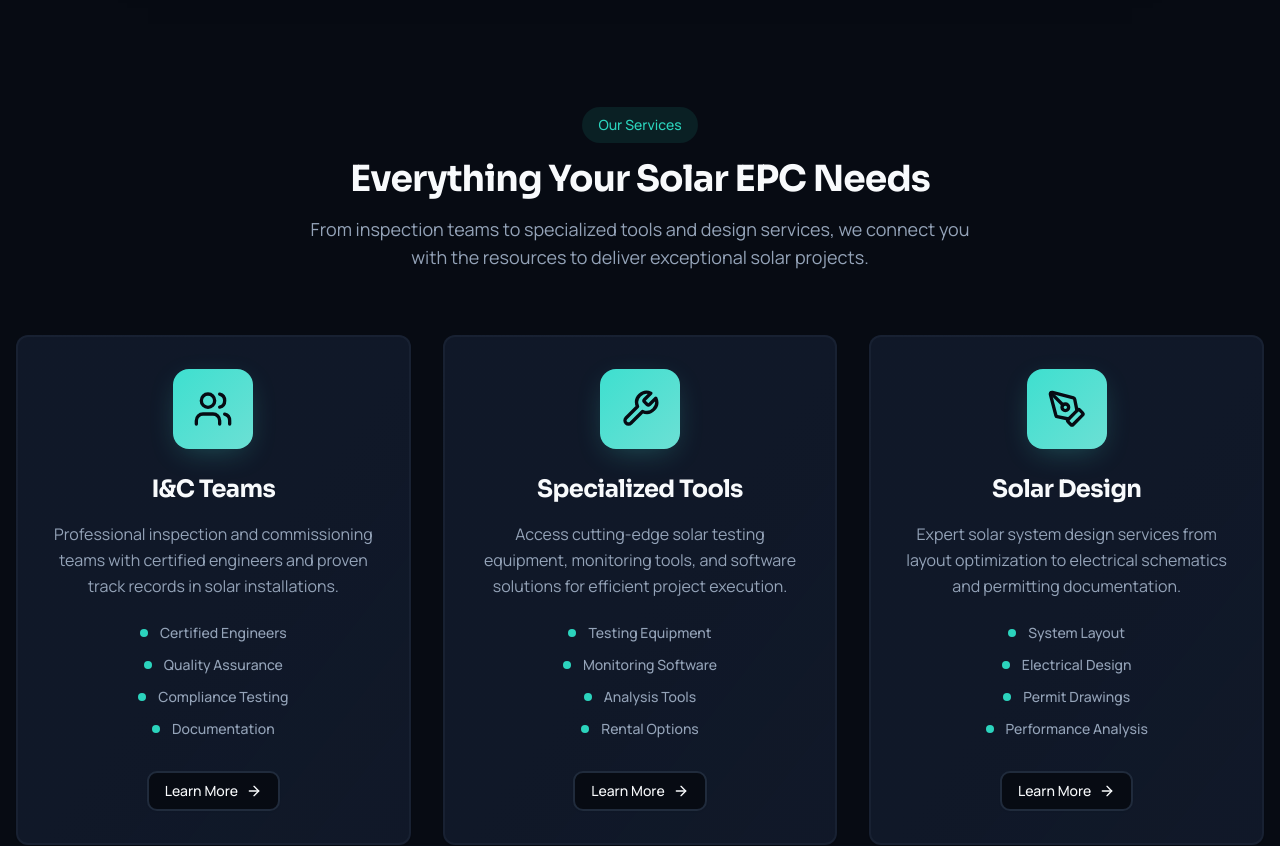
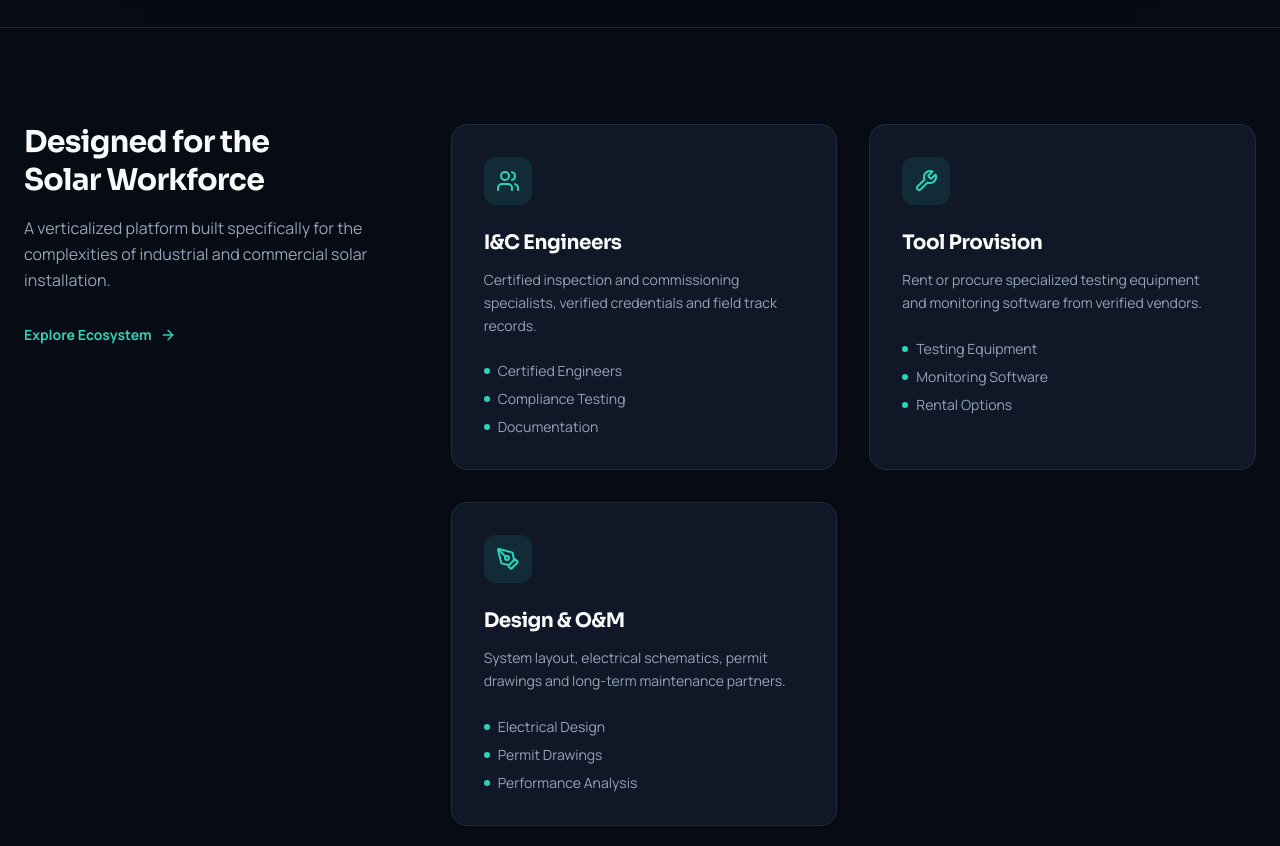
Before and after one commit to helioshiftsolar-ship-it/solar-crew-connect, a React (Vite) app: page / in a window 1280 px wide. Shown: the part 1000-1846 px from the top of the page. Built offline with nearby package versions, Linux system fonts and the light colour scheme.

Commit message:
Changes
Co-authored-by: helioshiftsolar-ship-it <239119724+helioshiftsolar-ship-it@users.noreply.github.com>

```diff
--- a/src/components/Services.tsx
+++ b/src/components/Services.tsx
@@ -1,103 +1,86 @@
-import { Card } from "@/components/ui/card";
-import { Button } from "@/components/ui/button";
 import { Link } from "react-router-dom";
 import { Users, Wrench, PenTool, ArrowRight } from "lucide-react";
 
 const services = [
   {
     icon: Users,
-    title: "I&C Teams",
-    description: "Professional inspection and commissioning teams with certified engineers and proven track records in solar installations.",
-    features: ["Certified Engineers", "Quality Assurance", "Compliance Testing", "Documentation"]
+    title: "I&C Engineers",
+    description:
+      "Certified inspection and commissioning specialists, verified credentials and field track records.",
+    features: ["Certified Engineers", "Compliance Testing", "Documentation"],
   },
   {
     icon: Wrench,
-    title: "Specialized Tools",
-    description: "Access cutting-edge solar testing equipment, monitoring tools, and software solutions for efficient project execution.",
-    features: ["Testing Equipment", "Monitoring Software", "Analysis Tools", "Rental Options"]
+    title: "Tool Provision",
+    description:
+      "Rent or procure specialized testing equipment and monitoring software from verified vendors.",
+    features: ["Testing Equipment", "Monitoring Software", "Rental Options"],
   },
   {
     icon: PenTool,
-    title: "Solar Design",
-    description: "Expert solar system design services from layout optimization to electrical schematics and permitting documentation.",
-    features: ["System Layout", "Electrical Design", "Permit Drawings", "Performance Analysis"]
-  }
+    title: "Design & O&M",
+    description:
+      "System layout, electrical schematics, permit drawings and long-term maintenance partners.",
+    features: ["Electrical Design", "Permit Drawings", "Performance Analysis"],
+  },
 ];
 
 export const Services = () => {
   return (
-    <section className="py-20 bg-background">
-      <div className="container mx-auto px-4">
-        {/* Header */}
-        <div className="text-center mb-16">
-          <div className="inline-flex items-center gap-2 bg-primary/10 rounded-full px-4 py-2 mb-4">
-            <span className="text-sm font-medium text-primary">Our Services</span>
+    <section className="border-t border-border bg-background py-24">
+      <div className="container mx-auto px-6">
+        <div className="grid items-start gap-12 md:grid-cols-3">
+          {/* Intro column */}
+          <div className="space-y-4">
+            <h2 className="text-3xl font-bold leading-tight text-foreground">
+              Designed for the
+              <br />
+              Solar Workforce
+            </h2>
+            <p className="leading-relaxed text-muted-foreground">
+              A verticalized platform built specifically for the complexities of industrial and
+              commercial solar installation.
+            </p>
+            <div className="pt-4">
+              <Link
+                to="/find-services"
+                className="group flex items-center gap-2 text-sm font-bold text-primary transition-all hover:gap-3"
+              >
+                Explore Ecosystem
+                <ArrowRight className="h-4 w-4" />
+              </Link>
+            </div>
           </div>
-          <h2 className="text-3xl lg:text-4xl font-bold text-foreground mb-4">
-            Everything Your Solar EPC Needs
-          </h2>
-          <p className="text-lg text-muted-foreground max-w-2xl mx-auto">
-            From inspection teams to specialized tools and design services, we connect you with the resources to deliver exceptional solar projects.
-          </p>
-        </div>
 
-        {/* Services Grid */}
-        <div className="grid md:grid-cols-3 gap-8">
-          {services.map((service, index) => {
-            const IconComponent = service.icon;
-            return (
-              <Card
-                key={index}
-                className="group relative p-8 transition-all duration-500 border-2 border-border/50 hover:border-primary/30 bg-gradient-to-br from-card via-card to-card/95 hover:shadow-[0_20px_60px_-15px_hsl(174_72%_56%_/_0.2)] overflow-hidden"
-              >
-                {/* Animated background gradient on hover */}
-                <div className="absolute inset-0 bg-gradient-to-br from-primary/5 via-accent/5 to-transparent opacity-0 group-hover:opacity-100 transition-opacity duration-500" />
-
-                {/* Decorative corner accent */}
-                <div className="absolute top-0 right-0 w-24 h-24 bg-gradient-to-br from-primary/10 to-transparent rounded-bl-full opacity-0 group-hover:opacity-100 transition-opacity duration-500" />
-
-                <div className="relative text-center">
-                  {/* Enhanced icon with animation */}
-                  <div className="inline-flex items-center justify-center w-20 h-20 bg-gradient-to-br from-[hsl(174,72%,56%)] to-[hsl(174,65%,65%)] rounded-2xl mb-6 shadow-[0_8px_30px_-8px_hsl(174_72%_56%_/_0.3)] group-hover:shadow-[0_12px_40px_-10px_hsl(174_72%_56%_/_0.5)] group-hover:scale-110 group-hover:rotate-3 transition-all duration-500">
-                    <IconComponent className="w-10 h-10 text-primary-foreground group-hover:scale-110 transition-transform duration-500" />
+          {/* Cards span the remaining columns */}
+          <div className="grid gap-8 sm:grid-cols-2 md:col-span-2">
+            {services.map((service, i) => {
+              const Icon = service.icon;
+              return (
+                <div
+                  key={service.title}
+                  className="group animate-fade-in rounded-2xl border border-border bg-card p-8 transition-all hover:-translate-y-1 hover:border-primary/40 hover:shadow-elevated"
+                  style={{ animationDelay: `${i * 100}ms` }}
+                >
+                  <div className="mb-6 flex h-12 w-12 items-center justify-center rounded-xl bg-primary/10 text-primary transition-transform group-hover:scale-110">
+                    <Icon className="h-6 w-6" />
                   </div>
-
-                  <h3 className="text-2xl font-bold text-foreground mb-4 group-hover:text-primary transition-colors duration-300">
-                    {service.title}
-                  </h3>
-
-                  <p className="text-muted-foreground mb-6 leading-relaxed">
+                  <h3 className="mb-3 text-xl font-bold text-foreground">{service.title}</h3>
+                  <p className="mb-6 text-sm leading-relaxed text-muted-foreground">
                     {service.description}
                   </p>
-
-                  {/* Feature list with enhanced styling */}
-                  <ul className="space-y-3 mb-8">
-                    {service.features.map((feature, featureIndex) => (
-                      <li
-                        key={featureIndex}
-                        className="flex items-center justify-center gap-3 text-sm text-muted-foreground group-hover:text-foreground transition-colors duration-300"
-                        style={{ transitionDelay: `${featureIndex * 50}ms` }}
-                      >
-                        <div className="w-2 h-2 bg-gradient-to-br from-primary to-accent rounded-full group-hover:scale-125 transition-transform duration-300" />
-                        <span className="font-medium">{feature}</span>
+                  <ul className="space-y-2">
+                    {service.features.map((f) => (
+                      <li key={f} className="flex items-center gap-2 text-sm text-muted-foreground">
+                        <span className="h-1.5 w-1.5 rounded-full bg-primary" />
+                        {f}
                       </li>
                     ))}
                   </ul>
-
-                  {/* Enhanced button */}
-                  <Button
-                    variant="outline"
-                    className="group/btn border-2 hover:border-primary hover:bg-primary hover:text-primary-foreground transition-all duration-300 shadow-sm hover:shadow-md"
-                  >
-                    <Link to="/find-services" className="flex items-center">
-                      Learn More
-                      <ArrowRight className="ml-2 w-4 h-4 group-hover/btn:translate-x-2 transition-transform duration-300" />
-                    </Link>
-                  </Button>
                 </div>
-              </Card>
-            );
-          })}
+              );
+            })}
+          </div>
         </div>
       </div>
     </section>
```
